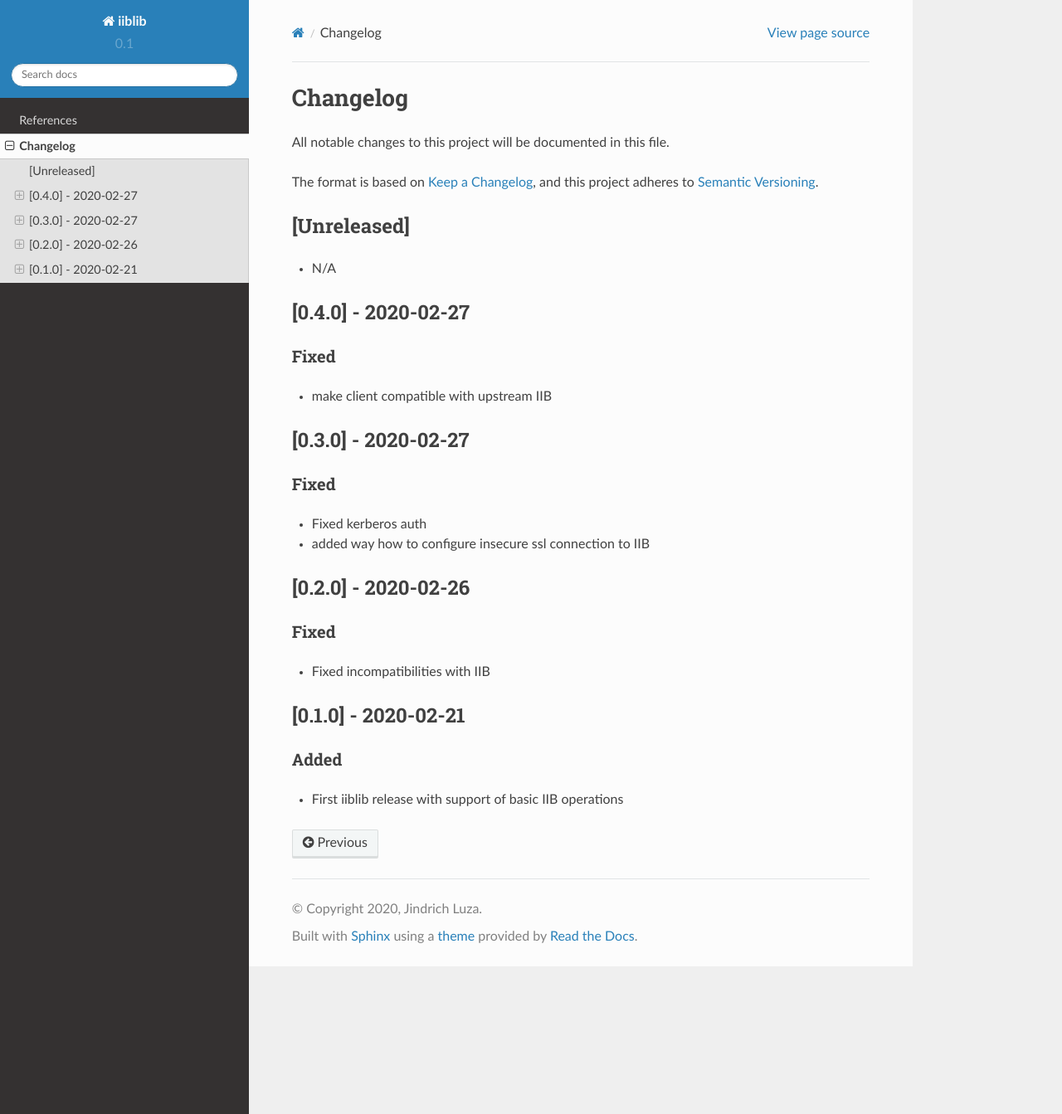
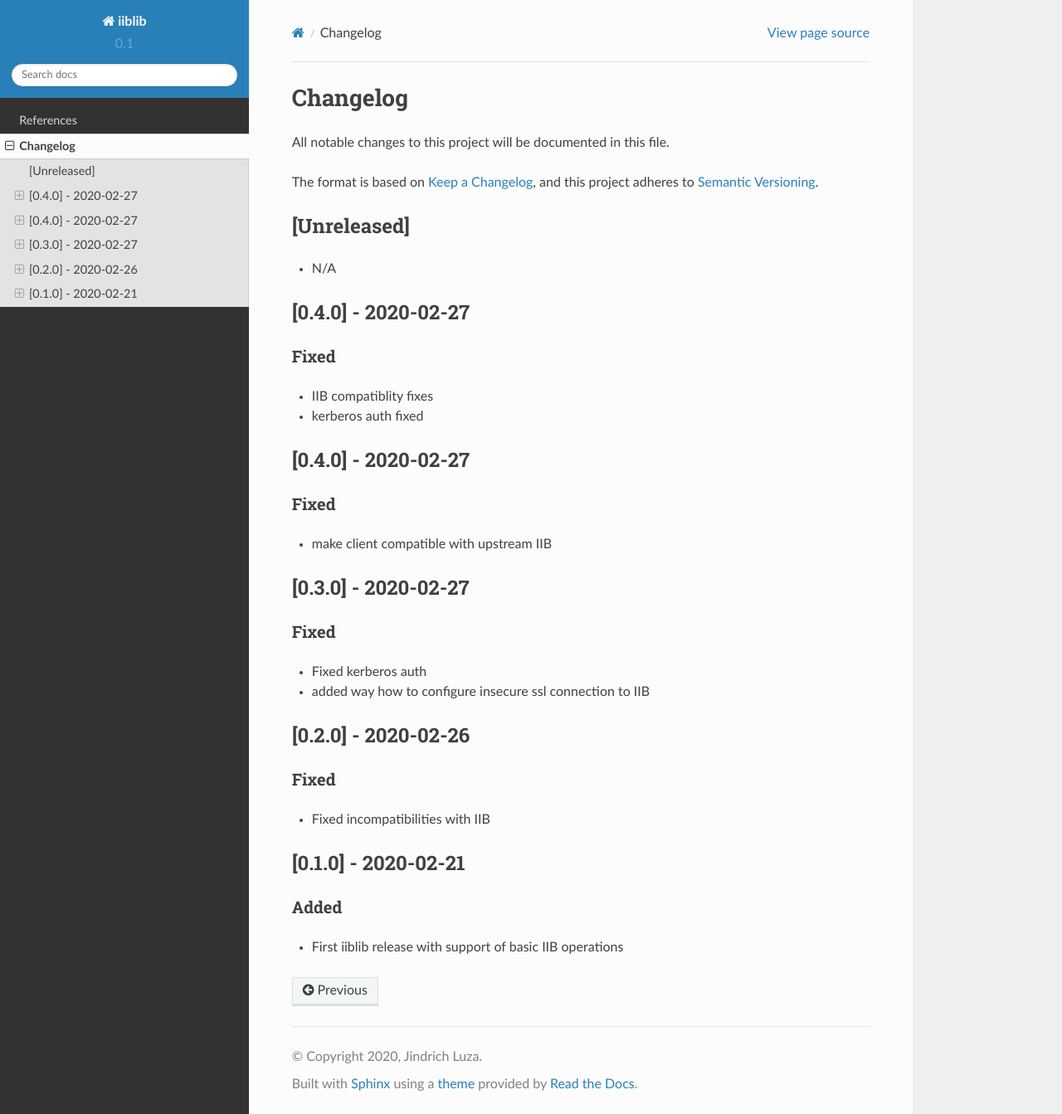
Before and after one commit to release-engineering/iiblib, a Sphinx documentation site: the page built from docs/source/CHANGELOG.md, in a window 1280 px wide and 1343 px high. Shown: the whole window at 83% size. Built offline with Sphinx 7.4.7 and the Read the Docs theme 2.0.0, drawn with Linux system fonts in a browser that asks for light colours.

Commit message:
v0.5.0 changelog

```diff
--- a/docs/source/CHANGELOG.md
+++ b/docs/source/CHANGELOG.md
@@ -8,6 +8,13 @@ and this project adheres to [Semantic Versioning](https://semver.org/spec/v2.0.0
 ## [Unreleased]
 
 - N/A
+
+## [0.4.0] - 2020-02-27
+
+### Fixed
+
+- IIB compatiblity fixes
+- kerberos auth fixed
 
 ## [0.4.0] - 2020-02-27
 
--- a/setup.py
+++ b/setup.py
@@ -62,7 +62,7 @@ if os.environ.get("READTHEDOCS", None):
 
 setup(
     name="iiblib",
-    version="0.4.0",
+    version="0.5.0",
     description="IIB client library",
     long_description=long_description,
     author="Jindrich Luza",
```
